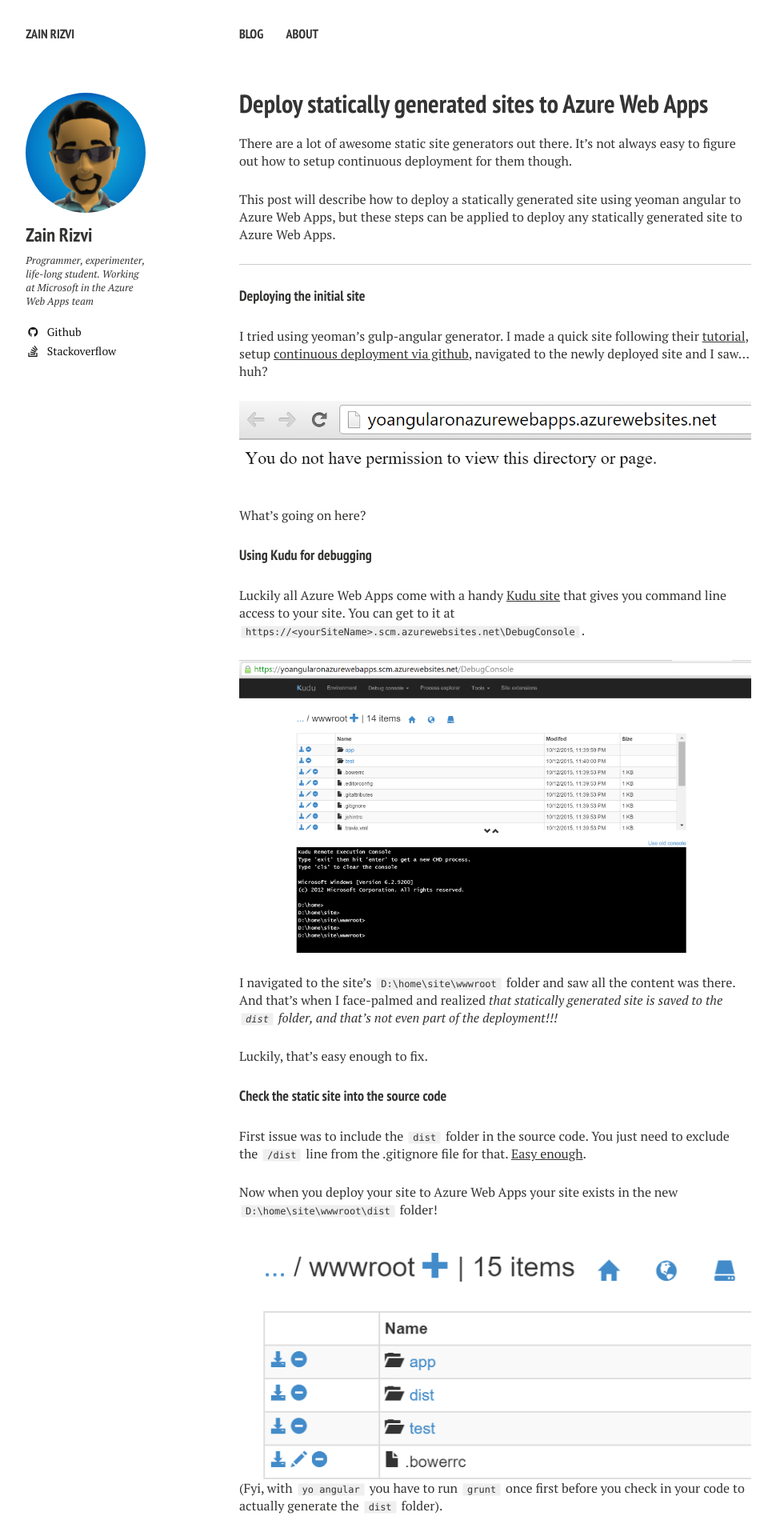
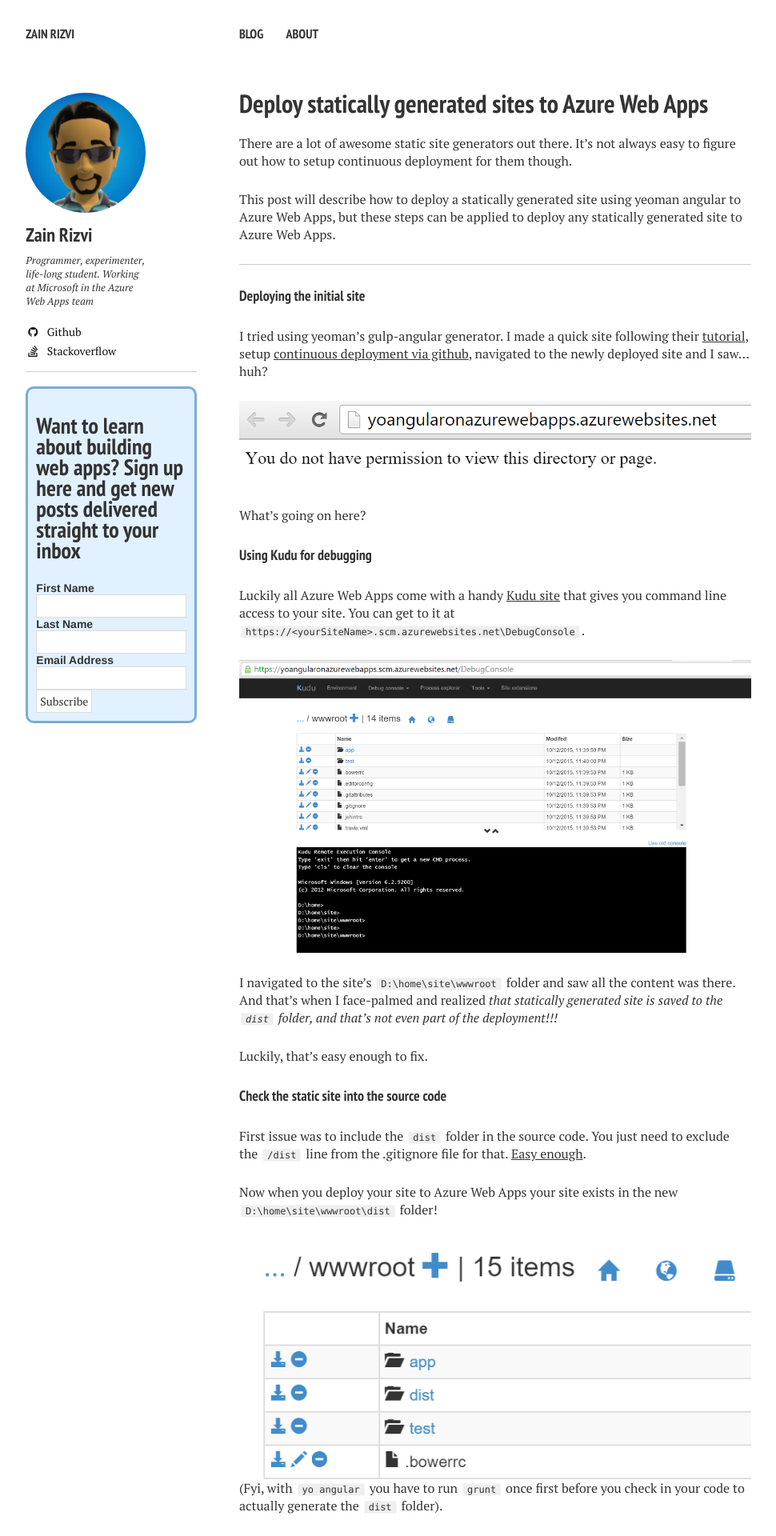
Before and after one commit to ZainRizvi/ZainRizvi.github.io, a Jekyll site: the page built from _posts/2015-10-13-deploy-statically-generated-sites-to-azure-web-apps.md, in a window 1280 px wide. Shown: the top 1920 px of the page at 80% size, without its empty margins (21-991 px from the left). Built offline with Jekyll 4.4.1, drawn with Linux system fonts in a browser that asks for light colours; nearby versions of some CDN libraries; comment, search, counter and statistics services are not loaded; some of the changed text lies outside the part shown.

Commit message:
Adding signup form

```diff
--- a/_layouts/post.html
+++ b/_layouts/post.html
@@ -5,6 +5,12 @@
 <!--[if gt IE 8]><!--> <html class="no-js" lang="en"><!--<![endif]-->
 <head>
 {% include _head.html %}
+        <link href="//cdn-images.mailchimp.com/embedcode/classic-10_7.css" rel="stylesheet" type="text/css">
+        <style type="text/css">
+            div.mc_embed_signup{background:#E1F1FF; clear:left; font:14px Helvetica,Arial,sans-serif; padding: 10px;  border-style: solid; border-color: #7DABD4; border-radius: 10px}
+            /* Add your own MailChimp form style overrides in your site stylesheet or in this style block.
+            We recommend moving this block and the preceding CSS link to the HEAD of your HTML file. */
+        </style>
 </head>
 
 <body class="post">
@@ -31,6 +37,37 @@
 <div id="main" role="main">
   <div class="article-author-side">
     {% include _author-bio.html %}
+
+      <hr />
+
+        <!-- Begin MailChimp Signup Form -->
+        <div class="mc_embed_signup" id="mc_embed_signup">
+        <form action="//zainrizvi.us11.list-manage.com/subscribe/post?u=dbda45480a7b2dbd7af5b784e&amp;id=3978b7c9c7" method="post" id="mc-embedded-subscribe-form" name="mc-embedded-subscribe-form" class="validate" target="_blank" novalidate>
+            <div id="mc_embed_signup_scroll">
+            <h2>Want to learn about building web apps? Sign up here and get new posts delivered straight to your inbox</h2>
+        <div class="mc-field-group">
+            <label for="mce-FNAME">First Name </label>
+            <input type="text" value="" name="FNAME" class="" id="mce-FNAME">
+        </div>
+        <div class="mc-field-group">
+            <label for="mce-LNAME">Last Name </label>
+            <input type="text" value="" name="LNAME" class="" id="mce-LNAME">
+        </div>
+        <div class="mc-field-group">
+            <label for="mce-EMAIL">Email Address </label>
+            <input type="email" value="" name="EMAIL" class="required email" id="mce-EMAIL">
+        </div>
+            <div id="mce-responses" class="clear">
+                <div class="response" id="mce-error-response" style="display:none"></div>
+                <div class="response" id="mce-success-response" style="display:none"></div>
+            </div>    <!-- real people should not fill this in and expect good things - do not remove this or risk form bot signups-->
+            <div style="position: absolute; left: -5000px;" aria-hidden="true"><input type="text" name="b_dbda45480a7b2dbd7af5b784e_3978b7c9c7" tabindex="-1" value=""></div>
+            <div class="clear"><input type="submit" value="Subscribe" name="subscribe" id="mc-embedded-subscribe" class="button"></div>
+            </div>
+        </form>
+        </div>
+        <script type='text/javascript' src='//s3.amazonaws.com/downloads.mailchimp.com/js/mc-validate.js'></script><script type='text/javascript'>(function($) {window.fnames = new Array(); window.ftypes = new Array();fnames[1]='FNAME';ftypes[1]='text';fnames[2]='LNAME';ftypes[2]='text';fnames[0]='EMAIL';ftypes[0]='email';}(jQuery));var $mcj = jQuery.noConflict(true);</script>
+        <!--End mc_embed_signup-->
   </div>
   <article class="post">
     <div class="headline-wrap">
@@ -43,11 +80,45 @@
     <div class="article-wrap">
       {{ content }}
       <hr />
+
+        <!-- Begin MailChimp Signup Form -->
+        <div class="mc_embed_signup" id="mc_embed_signup">
+        <form action="//zainrizvi.us11.list-manage.com/subscribe/post?u=dbda45480a7b2dbd7af5b784e&amp;id=3978b7c9c7" method="post" id="mc-embedded-subscribe-form" name="mc-embedded-subscribe-form" class="validate" target="_blank" novalidate>
+            <div id="mc_embed_signup_scroll">
+            <h2>Found this useful? Sign up to get more tips on building cloud services right in your inbox</h2>
+        <div class="mc-field-group">
+            <label for="mce-FNAME">First Name </label>
+            <input type="text" value="" name="FNAME" class="" id="mce-FNAME">
+        </div>
+        <div class="mc-field-group">
+            <label for="mce-LNAME">Last Name </label>
+            <input type="text" value="" name="LNAME" class="" id="mce-LNAME">
+        </div>
+        <div class="mc-field-group">
+            <label for="mce-EMAIL">Email Address </label>
+            <input type="email" value="" name="EMAIL" class="required email" id="mce-EMAIL">
+        </div>
+            <div id="mce-responses" class="clear">
+                <div class="response" id="mce-error-response" style="display:none"></div>
+                <div class="response" id="mce-success-response" style="display:none"></div>
+            </div>    <!-- real people should not fill this in and expect good things - do not remove this or risk form bot signups-->
+            <div style="position: absolute; left: -5000px;" aria-hidden="true"><input type="text" name="b_dbda45480a7b2dbd7af5b784e_3978b7c9c7" tabindex="-1" value=""></div>
+            <div class="clear"><input type="submit" value="Subscribe" name="subscribe" id="mc-embedded-subscribe" class="button"></div>
+            </div>
+        </form>
+        </div>
+        <script type='text/javascript' src='//s3.amazonaws.com/downloads.mailchimp.com/js/mc-validate.js'></script><script type='text/javascript'>(function($) {window.fnames = new Array(); window.ftypes = new Array();fnames[1]='FNAME';ftypes[1]='text';fnames[2]='LNAME';ftypes[2]='text';fnames[0]='EMAIL';ftypes[0]='email';}(jQuery));var $mcj = jQuery.noConflict(true);</script>
+        <!--End mc_embed_signup-->
+
+      <hr/>
+
       <footer role="contentinfo">
         {% if page.share != false %}{% include _social-share.html %}{% endif %}
         <p class="byline"><strong>{{ page.title }}</strong> was published on <time datetime="{{ page.date | date_to_xmlschema }}">{{ page.date | date: "%B %d, %Y" }}</time>{% if page.modified %} and last modified on <time datetime="{{ page.modified | date: "%Y-%m-%d" }}">{{ page.modified | date: "%B %d, %Y" }}</time>{% endif %}.</p>
       </footer>
     </div><!-- /.article-wrap -->
+
+
   {% if site.owner.disqus-shortname and page.comments == true %}
     <section id="disqus_thread"></section><!-- /#disqus_thread -->
   {% endif %}
```
Also changed, not shown: 4 other files.
